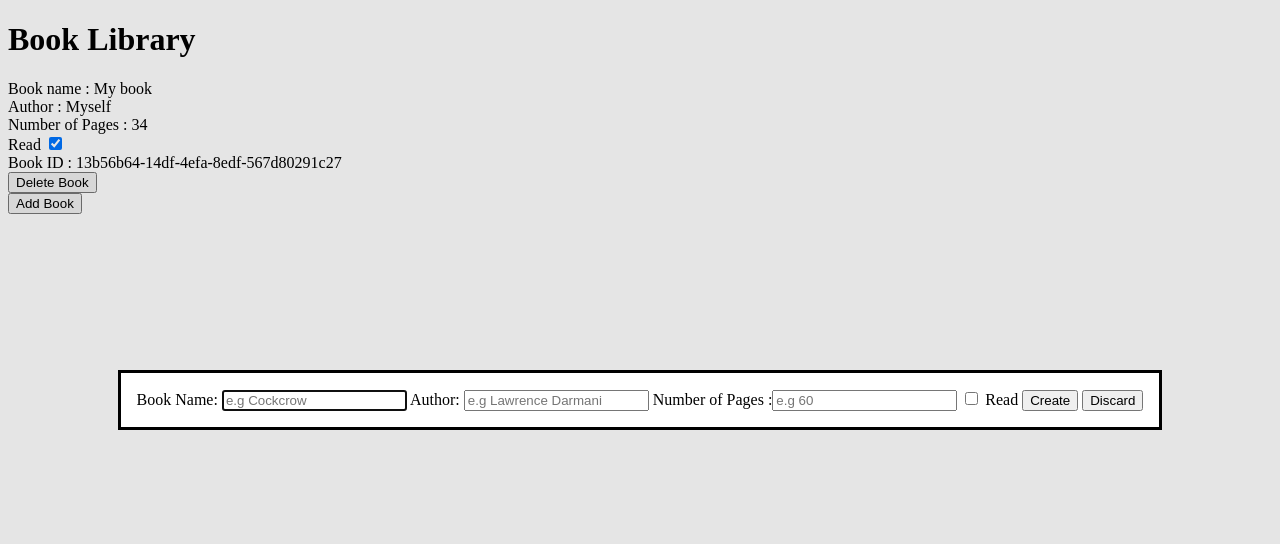
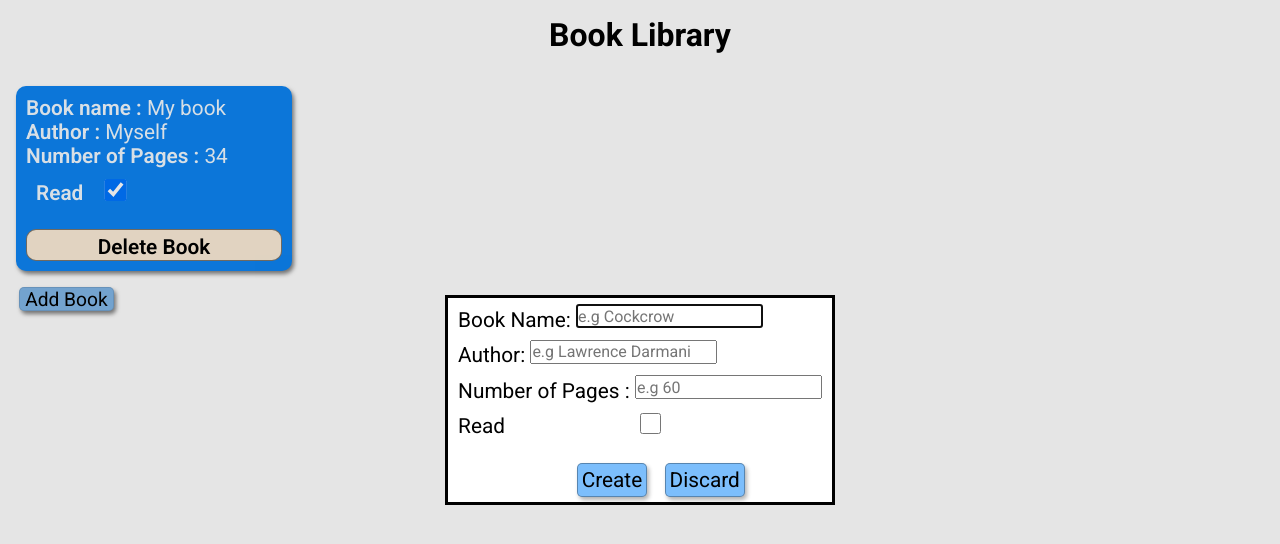
Before and after one commit to SoloGudLyf/Book-Library, a plain HTML site: page index.html in a window 1280 px wide. Both pictures are taken after a click on the button "Add Book". Drawn offline with Linux system fonts and the light colour scheme.

Commit message:
feat(CSS): Style entire page            Used grid for main layout with flexible items            Style cards            Import Roboto font for page
feat(HTML): Wrap dialog button in a div for easy positioning
            Add class to dialog checkbox for specificity in styling

```diff
--- a/index.html
+++ b/index.html
@@ -4,6 +4,7 @@
     <meta charset="UTF-8" />
     <meta name="viewport" content="width=device-width, initial-scale=1.0" />
     <title>Book Library</title>
+    <link rel="stylesheet" href="style.css" />
   </head>
   <body>
     <h1>Book Library</h1>
@@ -30,17 +31,20 @@
             required
         /></label>
         <label for="numberOfPages"
-          >Number of Pages :<input
+          >Number of Pages :
+          <input
             name="numberOfPages"
             type="number"
             placeholder="e.g 60"
             required
         /></label>
-        <label for="readBook"
-          ><input type="checkbox" name="readBook" /> Read</label
-        >
-        <button type="submit">Create</button>
-        <button type="reset">Discard</button>
+        <label for="readBook">Read</label>
+        <input type="checkbox" name="readBook" class="formCheckbox" />
+
+        <div class="dialogBtn">
+          <button type="submit">Create</button>
+          <button type="reset" class="reset">Discard</button>
+        </div>
       </form>
     </dialog>
 
--- a/script.js
+++ b/script.js
@@ -21,6 +21,8 @@ function Book(
 let book1 = new Book("My book", "Myself", 34, true);
 myLibrary.push(book1);
 
+let closebtn = document.querySelector(".reset");
+
 function displayBookToPage() {
   let parent = document.querySelector(".gridBox");
   parent.innerHTML = "";
@@ -28,19 +30,23 @@ function displayBookToPage() {
     let card = document.createElement("article");
     card.classList.add("book");
     card.setAttribute("data-id", book.Id);
-    let bookInfo = `Book name : <span class="book-info">${
+    let bookInfo = `<span class="title">Book name : </span><span class="book-info">${
       book.name
     }</span> <br>
-    Author : <span class="book-info">${book.author}</span> <br>
-    Number of Pages : <span class="book-info">${book.numberOfPages}</span> <br>
-    <label for="readBook">Read </label><input type="checkbox" name="readBook" id="readBook-${
+    <span class="title">Author : </span><span class="book-info">${
+      book.author
+    }</span> <br>
+    <span class="title">Number of Pages : </span><span class="book-info">${
+      book.numberOfPages
+    }</span> <br>
+    <label for="readBook">Read <input type="checkbox" name="readBook" id="readBook-${
       book.Id
-    }" ${book.readBook ? "checked" : ""}> <br>
-    Book ID : <span class="book-info">${book.Id}</span> <br>
+    }" ${book.readBook ? "checked" : ""}></label> <br>
     <button class="delete-btn" data-id="${book.Id}">Delete Book</button>`;
     card.innerHTML = bookInfo;
     parent.appendChild(card);
   }
+  closebtn.click();
   setDeleteListeners();
   toggleReadBook();
   console.log(myLibrary);
@@ -113,3 +119,9 @@ function setDeleteListeners() {
     });
   }
 }
+
+// Clear form data and close dialog
+
+form.addEventListener("reset", () => {
+  dialog.close();
+});
--- /dev/null
+++ b/style.css
@@ -0,0 +1,126 @@
+@import url("https://fonts.googleapis.com/css2?family=Roboto:ital,wght@0,100..900;1,100..900&display=swap");
+
+* {
+  font-family: "Roboto", sans-serif;
+  margin: 0;
+  padding: 0;
+  box-sizing: border-box;
+}
+
+h1 {
+  text-align: center;
+  margin: 1rem;
+}
+
+.gridBox {
+  display: grid;
+  grid-template-columns: repeat(auto-fit, minmax(20vw, 1fr));
+  gap: 1rem;
+}
+
+article {
+  background-color: rgb(13, 131, 241);
+  width: fit-content;
+  height: fit-content;
+  margin: 1rem;
+  font-size: 1.3rem;
+  padding: 10px;
+  border-radius: 10px;
+  box-shadow: 2px 3px 4px rgba(0, 0, 0, 0.5);
+  color: aliceblue;
+}
+
+article > :not(.book-info) {
+  font-size: 1.3rem;
+  font-weight: 550;
+}
+
+article > button {
+  width: 20vw;
+  height: 4vh;
+  padding: 5px;
+  border-radius: 10px;
+  border: 1px solid rgba(0, 0, 0, 0.5);
+  background-color: antiquewhite;
+  margin-right: auto;
+  font-size: 1.2rem;
+}
+
+article > button:hover {
+  background-color: rgb(238, 213, 181);
+}
+
+article input[type="checkbox"] {
+  background-color: antiquewhite;
+  position: relative;
+  top: 1px;
+  border-radius: 4px;
+  left: 1rem;
+  height: 1.4rem;
+  width: 1.4rem;
+}
+
+label {
+  width: 4rem;
+}
+
+.openDialog {
+  width: fit-content;
+  height: 3vh;
+  padding-left: 5px;
+  padding-right: 5px;
+  margin-left: 1.5vw;
+  font-size: 1.2rem;
+  border-radius: 5px;
+  border: 1px solid rgba(0, 0, 0, 0.1);
+  box-shadow: 2px 3px 4px rgba(0, 0, 0, 0.5);
+  background-color: rgb(128, 181, 230);
+}
+
+dialog {
+  margin: auto;
+}
+
+.openDialog:hover,
+form button:hover {
+  background-color: rgb(36, 145, 247);
+  color: white;
+}
+
+label {
+  display: block;
+  width: fit-content;
+  font-size: 1.3rem;
+  padding: 10px 10px 0 10px;
+}
+
+label > input[type="text"],
+label > input[type="number"] {
+  height: 1.5rem;
+  position: relative;
+  bottom: 5px;
+  font-size: 1rem;
+}
+
+.formCheckbox {
+  position: relative;
+  width: 1.3rem;
+  height: 1.3rem;
+  left: 50%;
+  bottom: 25px;
+}
+
+form button {
+  font-size: 1.3rem;
+  margin-left: 5%;
+  padding: 4px;
+  border-radius: 5px;
+  border: 1px solid rgba(0, 0, 0, 0.3);
+  box-shadow: 2px 3px 4px rgba(0, 0, 0, 0.3);
+  margin-bottom: 5px;
+  background-color: rgb(124, 190, 252);
+}
+
+.dialogBtn {
+  margin-left: 30%;
+}
```
